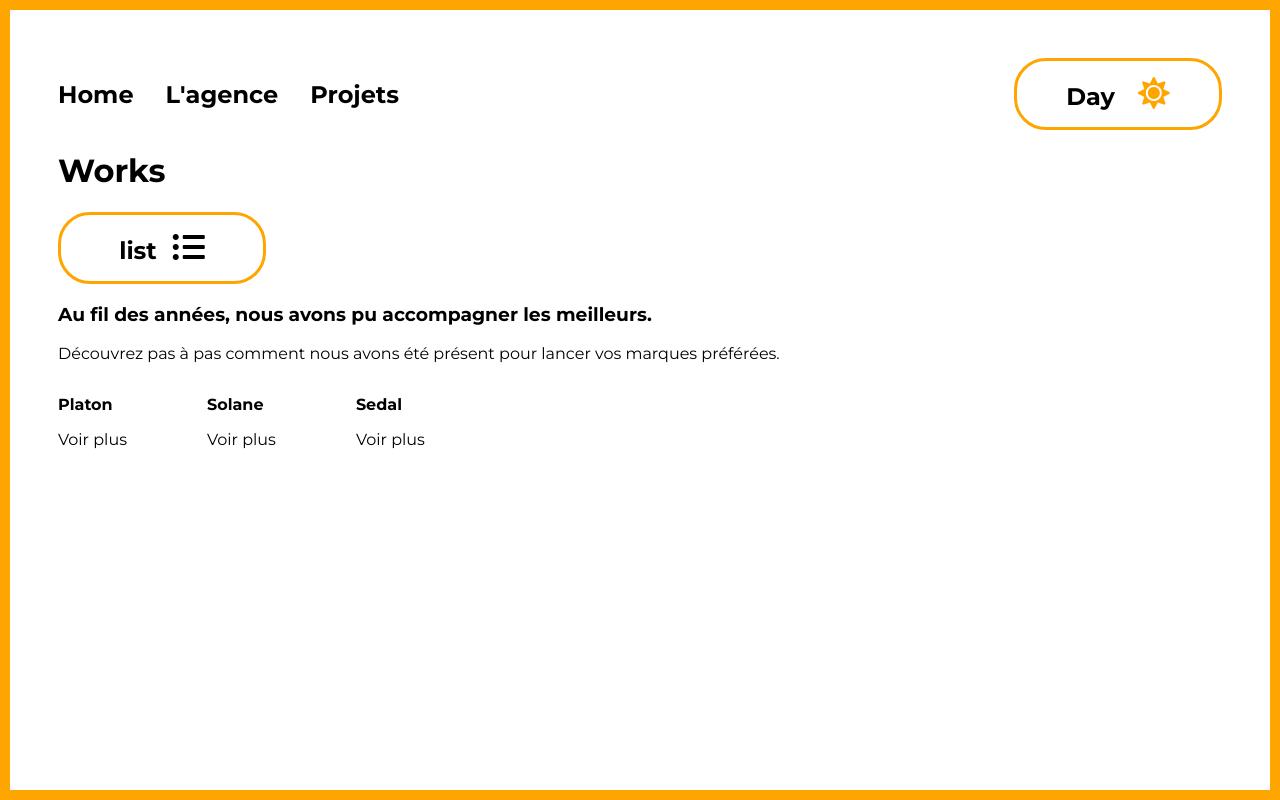
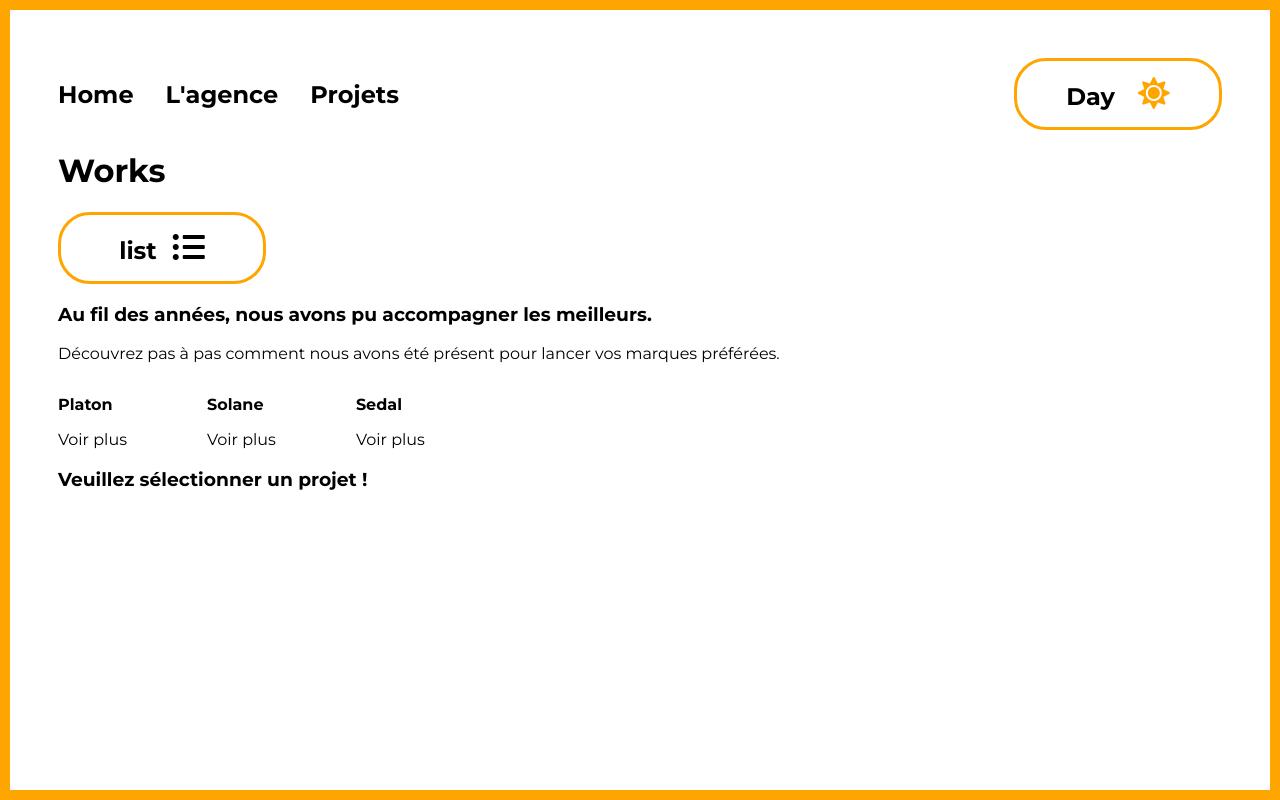
Before and after one commit to PierreNP/W6_App_Day_Light, a React (Create React App) app: page /works in a window 1280 px wide. Built offline with nearby package versions, Linux system fonts and the light colour scheme.

Commit message:
conditional paragraph

```diff
--- a/src/pages/Works/index.js
+++ b/src/pages/Works/index.js
@@ -55,6 +55,9 @@ const Works = () => {
           <Route path="/works/:client-study-case">
             <Book />
           </Route>
+          <Route path="/works">
+            <h3>Veuillez sélectionner un projet !</h3>
+          </Route>
         </Switch>
       </Router>
     </div>
```
